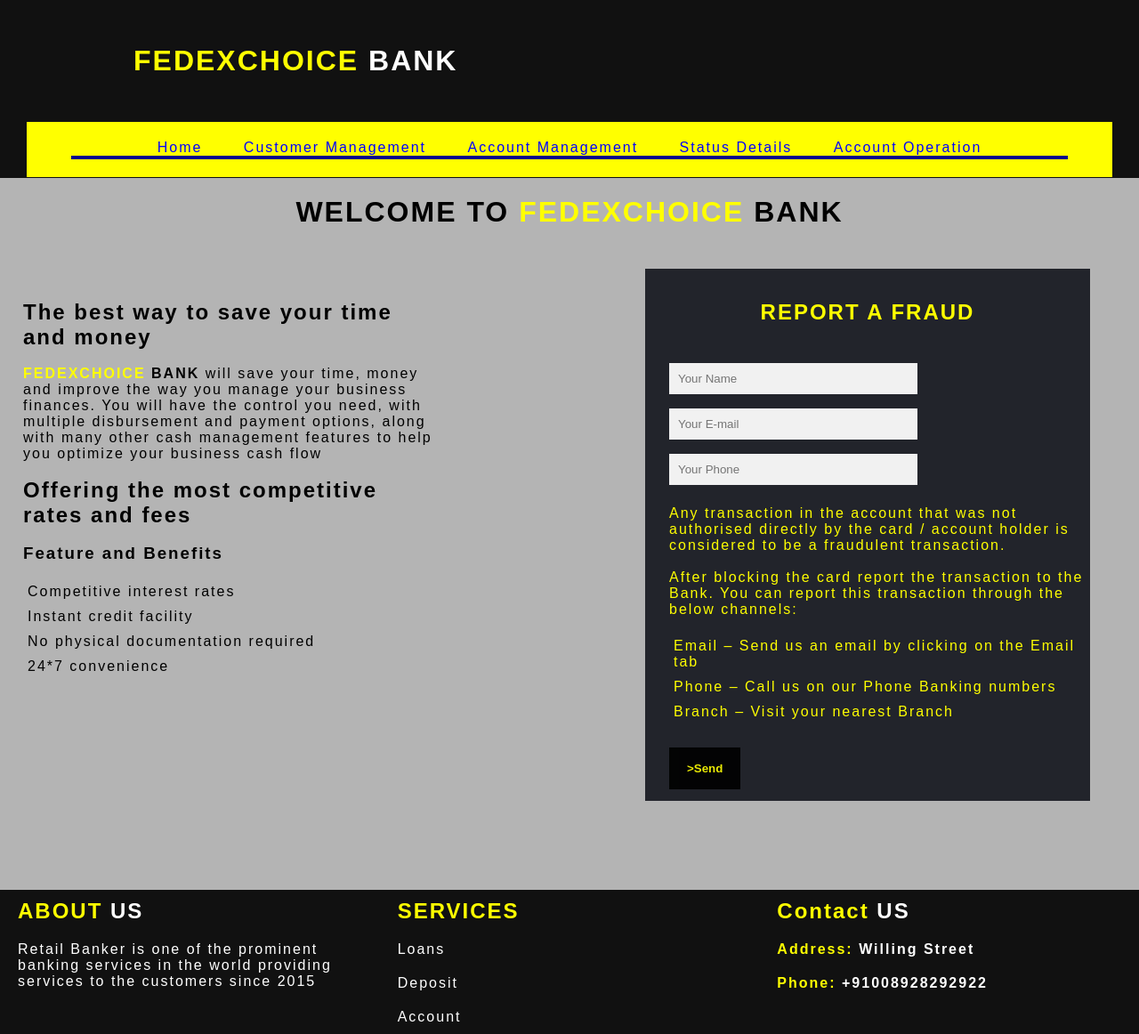
After one commit to shingadean/retail_banking_webapp, a Flask app: page / in a window 1280 px wide. The commit adds this page. Shown: the whole page at 89% size. Run offline with Flask 2, Linux system fonts and the light colour scheme.

Commit message:
home page completed

```diff
--- a/application/routes.py
+++ b/application/routes.py
@@ -2,6 +2,13 @@ from application import app
 from flask import render_template, request, json, Response, redirect, flash, url_for, session, jsonify
 from flask_restplus import Resource
 from application.data_country import states_list
+
+
+@app.route('/home')
+@app.route('/')
+def home():
+    return render_template('home.html', home=True)
+
 
 @app.route('/login')
 def login():
--- a/application/static/css/main.css
+++ b/application/static/css/main.css
@@ -15,6 +15,7 @@ body {
     height: 100%;
     position: relative;
     margin:0px;
+    letter-spacing: 2px;
 }
 
 header {
@@ -209,6 +210,8 @@ table {
   border-collapse: separate;
   border-spacing: 0 15px;
 }
+
+
 /* login form */
 .row form {
     padding: 30px 200px;
@@ -219,3 +222,58 @@ table {
     text-align: center;
     padding: 20px;
 }
+/* login form */
+
+
+
+/* home page */
+
+#home h1{
+    text-align: center;
+    padding-top: 20px;
+}
+
+
+#left-content {
+    position: relative;
+    width: 500px;
+    /* padding-right: 15px; */
+    /* padding-left: 15px; */
+    float: left;
+}
+#left-content .hs-text {
+    margin: -56px 5px 7px 6px;
+    padding: 136px 18px 0px 20px;
+    /* padding-right: 10px; */
+    width: 500px;
+}
+
+#left-content li{
+    display: block;
+}
+
+#right-content {
+    margin: 45px 55px;
+    background: #22242b;
+    padding: 25px 0px 5px;
+    width: 500px;
+    float: right;
+}
+#right-content .hero-form {
+    padding-top: 27px;
+    padding-right: 0px;
+    padding-left: 27px;
+}
+#right-content h2{
+    text-align: center;
+    padding-top: 10px;
+}
+#right-content li{
+    display: block;
+    color:yellow;
+}
+#right-content p{
+    color:yellow;
+}
+
+/* home page */
--- /dev/null
+++ b/application/templates/home.html
@@ -0,0 +1,59 @@
+{% extends "layout.html" %}
+
+{% block content %}
+
+<div id="home">
+    <h1>WELCOME TO <span style="color: yellow; font-weight:bold">FEDEXCHOICE</span> BANK</h1>
+    <div id="left-content">
+        <div class="hs-text">
+            <h2>The best way to save your time and money</h2><br>
+            <p><span style="color: yellow; font-weight:bold">FEDEXCHOICE</span><span style="font-weight:bold"> BANK</span> will save your time, money and improve the way you manage your business finances. You will have the control you need, with multiple disbursement and payment options, along with many other cash management features to help you optimize your business cash flow</p>
+            <br>
+            <h2>Offering the most
+competitive rates and fees</h2><br>
+            <ul>
+                <h3>Feature and Benefits</h3><br>
+                <li>
+                    Competitive interest rates
+                </li>
+                <li>
+                    Instant credit facility
+                </li>
+
+                <li>
+                    No physical documentation required
+                </li>
+                <li>
+                    24*7 convenience
+                </li>
+
+            </ul>
+        </div>
+
+    </div>
+    <div id="right-content">
+        <h2 style="color:yellow;">REPORT A FRAUD</h2>
+        <form class="hero-form">
+            <input type="text" placeholder="Your Name">
+            <input type="text" placeholder="Your E-mail">
+            <input type="text" placeholder="Your Phone"><br>
+            <p>Any transaction in the account that was not authorised directly by the card / account holder is considered to be a fraudulent transaction. </p><br>
+            <p>After blocking the card report the transaction to the Bank. You can report this transaction through the below channels:</p><br>
+            <ul>
+                <li>
+                    Email – Send us an email by clicking on the Email tab
+                </li>
+                <li>
+                    Phone – Call us on our Phone Banking numbers
+                </li>
+                <li>
+                    Branch – Visit your nearest Branch
+                </li>
+            </ul><br>
+            <button class="btn-submit">>Send</button><br>
+        </form>
+
+    </div>
+</div>
+
+{% endblock %}
```
